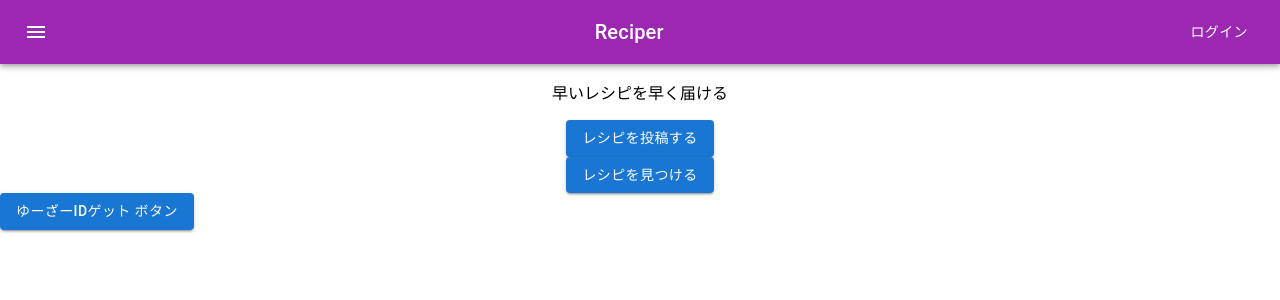
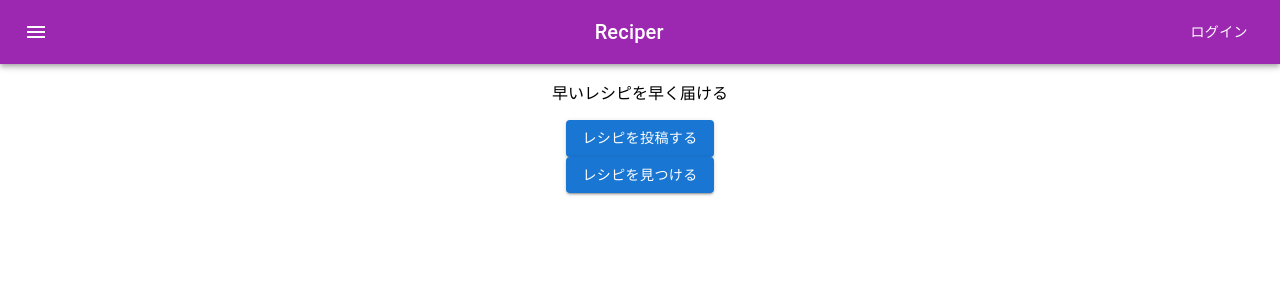
Before and after one commit to shiina47/A11-2, a React (Create React App) app in the folder frontend/: page / in a window 1280 px wide. Shown: the top 300 px of the page. Built offline with nearby package versions, Linux system fonts and the light colour scheme.

Commit message:
動作確認用の削除

```diff
--- a/frontend/src/components/pages/Top.jsx
+++ b/frontend/src/components/pages/Top.jsx
@@ -12,8 +12,6 @@ export const Top = memo(() => {
   const toRecipes = () => {
     history.push("/recipes");
   };
-
-  const { getUserId } = useAuth();
 
   return (
     <>
@@ -32,9 +30,6 @@ export const Top = memo(() => {
           </Button>
         </Grid>
       </Grid>
-      <Button variant="contained" onClick={getUserId}>
-        ゆーざーIDゲット ボタン
-      </Button>
     </>
   );
 });
```
